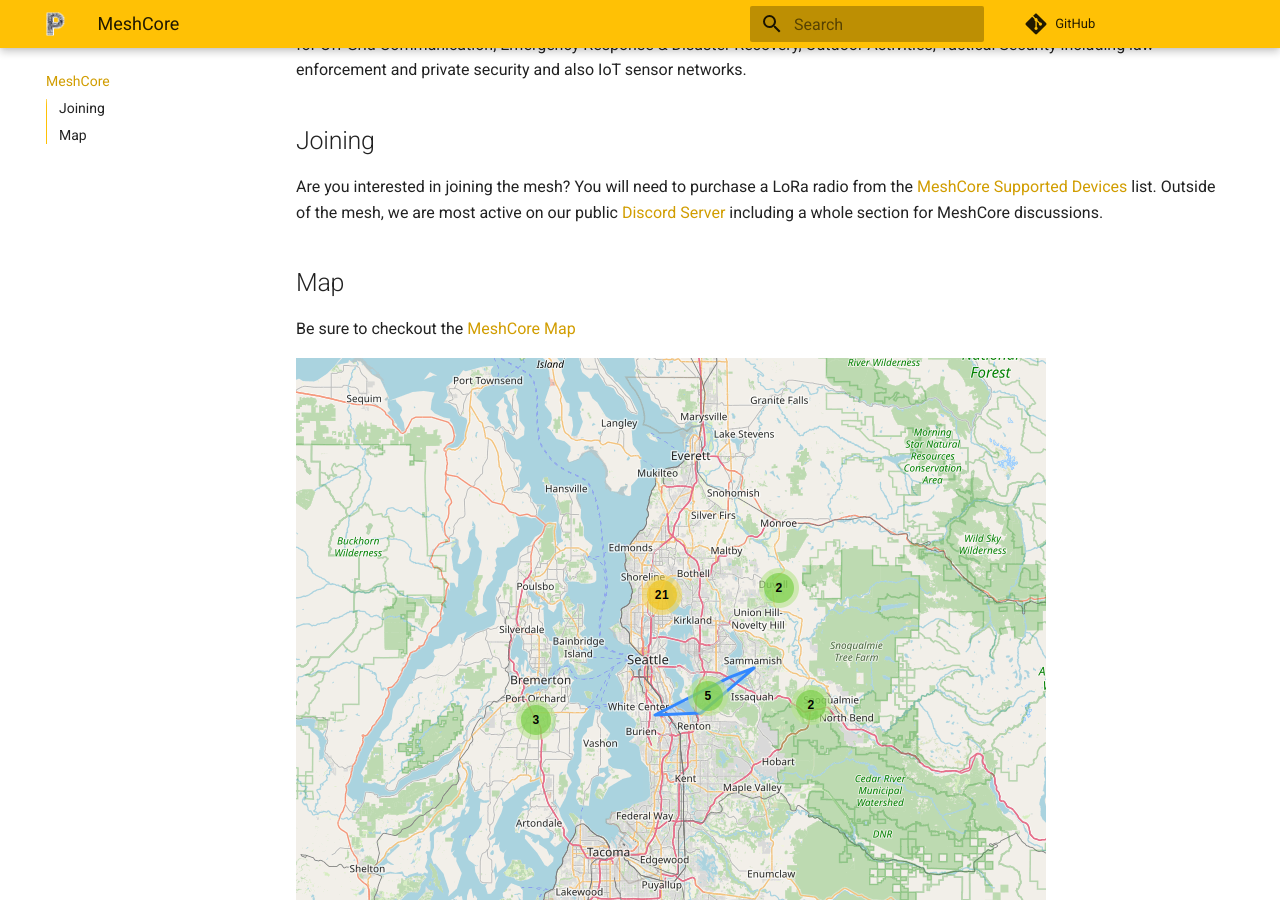
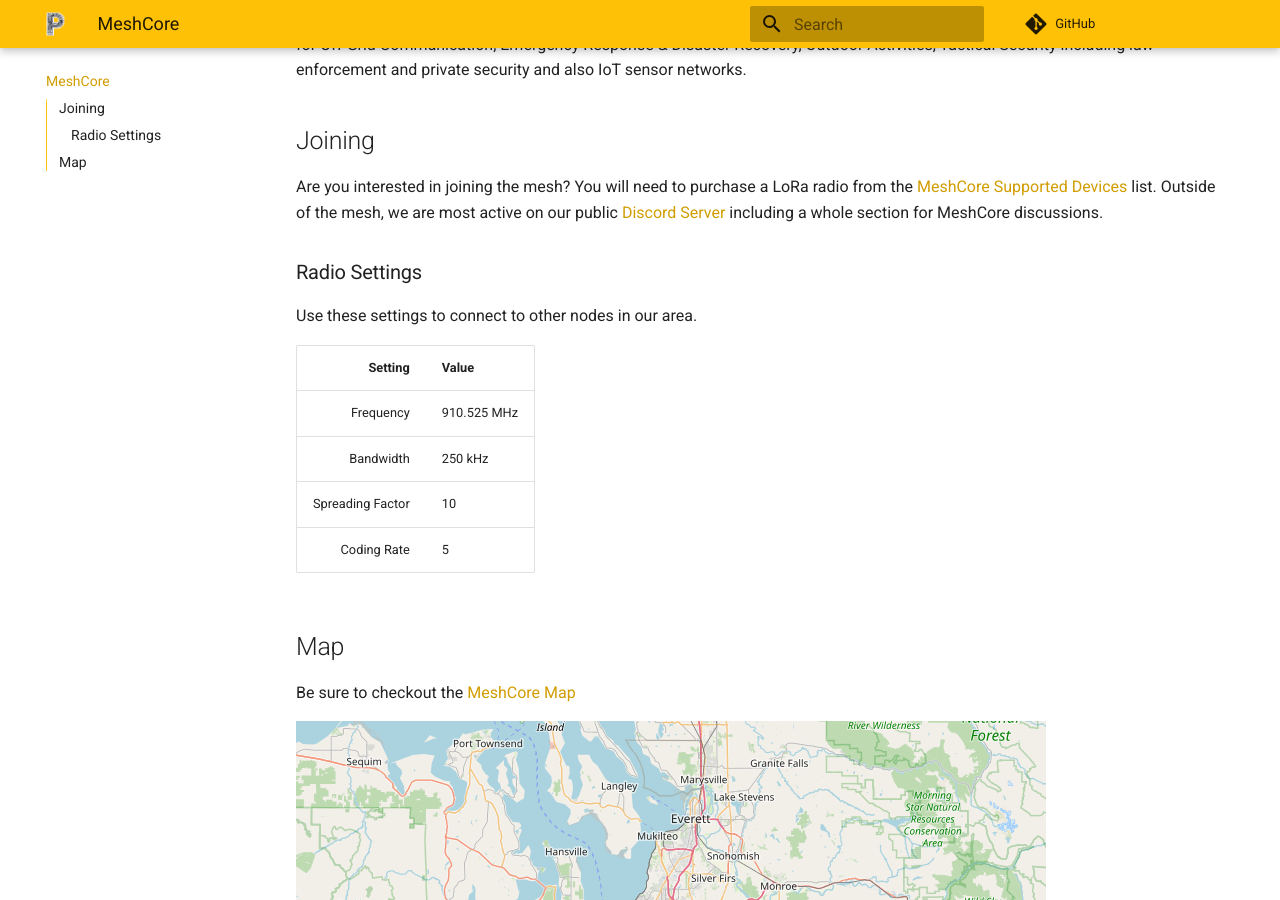
Before and after one commit to pugetmesh/pugetmesh.github.io, an MkDocs documentation site: the page built from docs/meshcore/index.md, in a window 1280 px wide and 900 px high, scrolled down 357 px. Built offline with MkDocs 1.6.1 and Material for MkDocs 9.7.7, drawn with Linux system fonts in a browser that asks for light colours; comment, search, counter and statistics services are not loaded.

Commit message:
Added connect info to Meshcore. Updated Meshtastic information for equipment and configuration.

```diff
--- a/docs/meshcore/index.md
+++ b/docs/meshcore/index.md
@@ -7,6 +7,16 @@
 
 Are you interested in joining the mesh? You will need to purchase a LoRa radio from the [MeshCore Supported Devices](https://meshcore.co.uk/get.html) list. Outside of the mesh, we are most active on our public [Discord Server](https://discord.gg/ANvUg3AyZt) including a whole section for MeshCore discussions.
 
+### Radio Settings
+Use these settings to connect to other nodes in our area.
+
+Setting | Value
+---: | :---
+Frequency | 910.525 MHz
+Bandwidth | 250 kHz
+Spreading Factor | 10
+Coding Rate | 5
+
 ## Map
 Be sure to checkout the [MeshCore Map](https://meshcore.co.uk/map.html)
 
```
Also changed, not shown: docs/meshtastic/config.md (+21 -11 lines), docs/meshtastic/equipment.md (+45 -48 lines), docs/meshtastic/index.md (+2 -0 lines).
